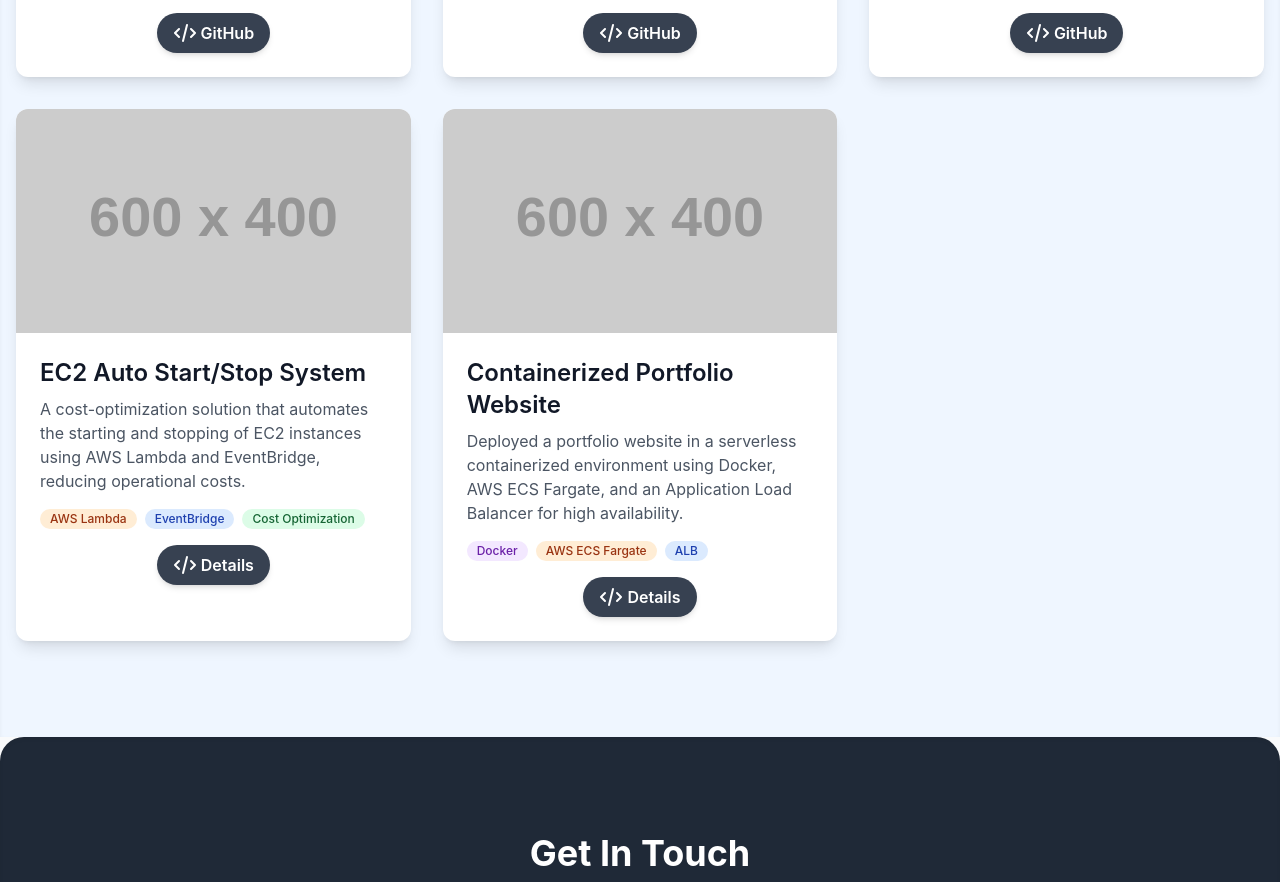
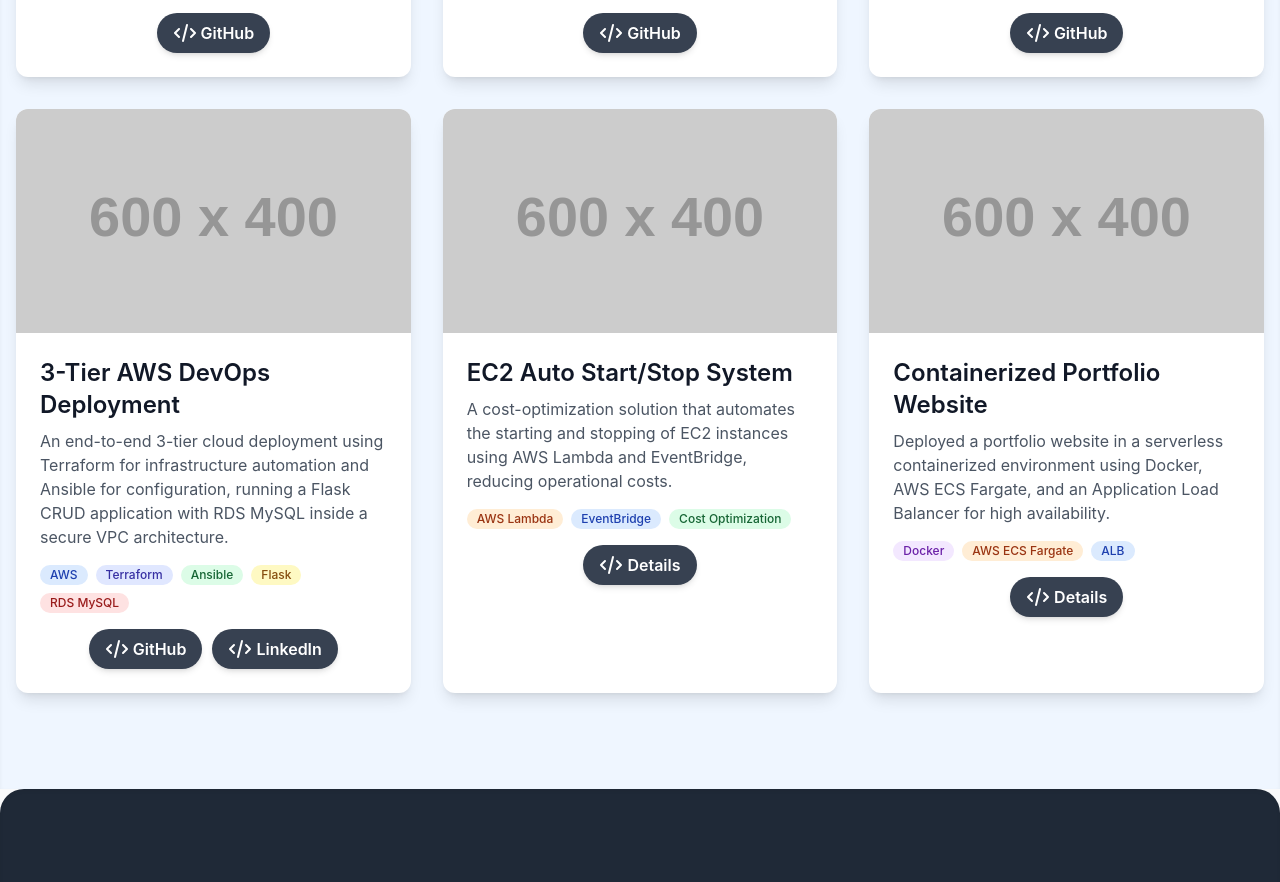
Before and after one commit to Mallikarjuningali/Mallikarjuningali.github.io, a plain HTML site: page index.html in a window 1280 px wide. Shown: the part 3771-4653 px from the top of the page. Drawn offline with nearby package versions, Linux system fonts and the light colour scheme; placeholder pictures from the web are drawn by us.

Commit message:
Update index.html

```diff
--- a/index.html
+++ b/index.html
@@ -328,6 +328,41 @@
                         </div>
                     </div>
 
+                    <div class="project-card bg-white rounded-xl shadow-lg overflow-hidden transform hover:scale-[1.02] transition duration-300" data-category="devops cloud aws">
+    <img src="https://placehold.co/600x400/DBEAFE/1E3A8A?text=3-Tier+AWS+Deployment" alt="AWS 3-Tier DevOps Project Thumbnail" class="w-full h-56 object-cover">
+
+    <div class="p-6">
+        <h3 class="text-2xl font-semibold text-gray-900 mb-2">3-Tier AWS DevOps Deployment</h3>
+
+        <p class="text-gray-600 mb-4 text-left">
+            An end-to-end 3-tier cloud deployment using Terraform for infrastructure automation and Ansible for configuration, running a Flask CRUD application with RDS MySQL inside a secure VPC architecture.
+        </p>
+
+        <div class="flex flex-wrap gap-2 mb-4">
+            <span class="bg-blue-100 text-blue-800 text-xs font-medium px-2.5 py-0.5 rounded-full">AWS</span>
+            <span class="bg-indigo-100 text-indigo-800 text-xs font-medium px-2.5 py-0.5 rounded-full">Terraform</span>
+            <span class="bg-green-100 text-green-800 text-xs font-medium px-2.5 py-0.5 rounded-full">Ansible</span>
+            <span class="bg-yellow-100 text-yellow-800 text-xs font-medium px-2.5 py-0.5 rounded-full">Flask</span>
+            <span class="bg-red-100 text-red-800 text-xs font-medium px-2.5 py-0.5 rounded-full">RDS MySQL</span>
+        </div>
+
+        <div class="flex justify-center items-center">
+            <a href="https://github.com/Mallikarjuningali/3-tier-pr-terraform-infra" target="_blank" class="inline-flex items-center space-x-2 bg-gray-700 text-white font-semibold py-2 px-4 rounded-full transition duration-300 hover:bg-gray-900 shadow-md" style="margin-right: 10px;">
+                <svg class="w-6 h-6 inline-block mr-1" fill="none" stroke="currentColor" viewBox="0 0 24 24" xmlns="http://www.w3.org/2000/svg">
+                    <path stroke-linecap="round" stroke-linejoin="round" stroke-width="2" d="M10 20l4-16m4 4l4 4-4 4M6 16l-4-4 4-4"></path>
+                </svg>
+                GitHub
+            </a>
+            <a href="https://www.linkedin.com/posts/mallikarjun-ingali-994010327_devopsengineer-cloudengineer-iac-activity-7396569164359831552-YjiV?utm_source=share&utm_medium=member_desktop&rcm=ACoAAFJnxoABfQqJ1pWF_4p8VRR4r3NPfNO9Zx0" target="_blank" class="inline-flex items-center space-x-2 bg-gray-700 text-white font-semibold py-2 px-4 rounded-full transition duration-300 hover:bg-gray-900 shadow-md">
+                <svg class="w-6 h-6 inline-block mr-1" fill="none" stroke="currentColor" viewBox="0 0 24 24" xmlns="http://www.w3.org/2000/svg">
+                    <path stroke-linecap="round" stroke-linejoin="round" stroke-width="2" d="M10 20l4-16m4 4l4 4-4 4M6 16l-4-4 4-4"></path>
+                </svg>
+                LinkedIn
+            </a>
+        </div>
+    </div>
+</div>
+
                     <div class="project-card bg-white rounded-xl shadow-lg overflow-hidden transform hover:scale-[1.02] transition duration-300" data-category="cloud">
                         <img src="https://placehold.co/600x400/FEE2E2/EF4444?text=EC2+Automation" alt="EC2 Auto Start/Stop Thumbnail" class="w-full h-56 object-cover">
                         <div class="p-6">
```
